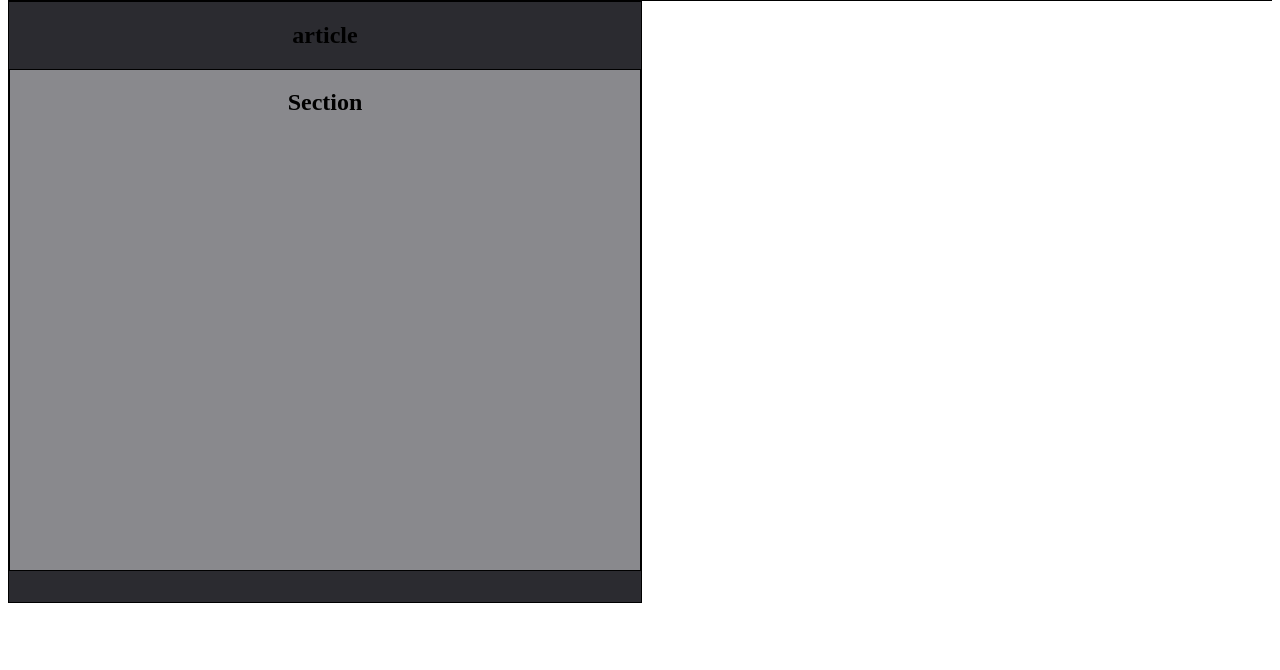
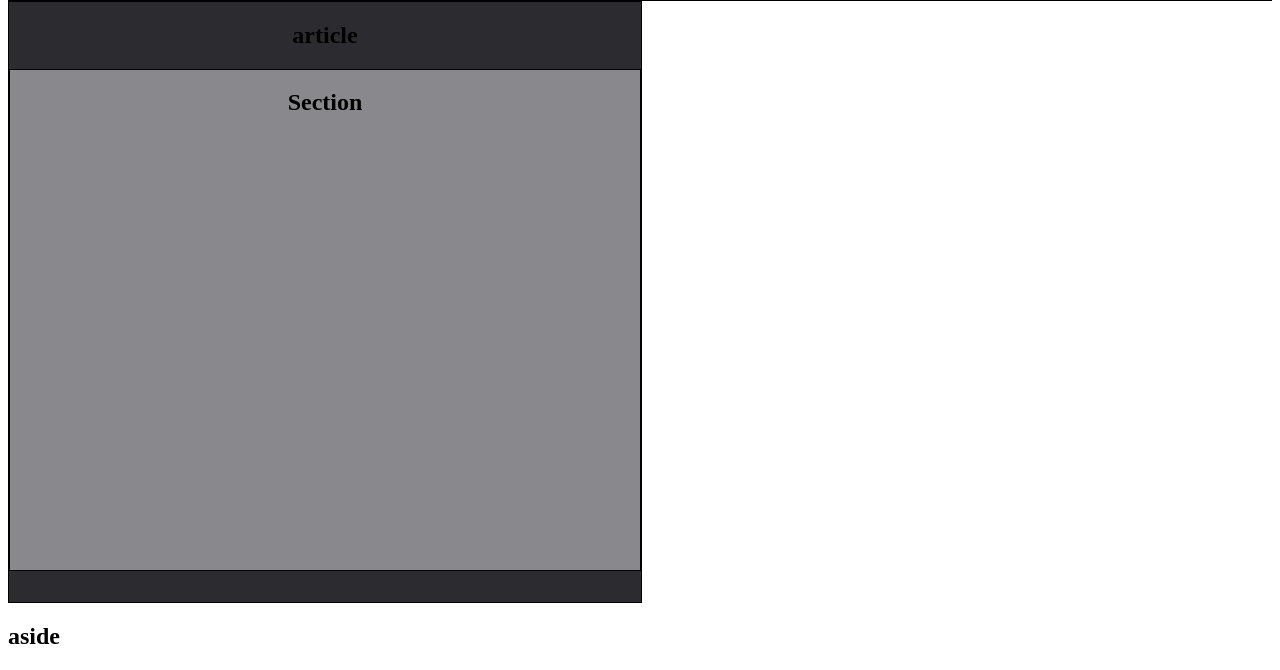
Before and after one commit to PatriciaFMF/MODELO, a plain HTML site: page INDEX.HTML in a window 1280 px wide. Shown: the part 158-828 px from the top of the page. Before the commit the page ends 800 px from the top, so only its background shows below. Drawn offline with Linux system fonts and the light colour scheme.

Commit message:
Add files via upload
aula 10/05

```diff
--- a/INDEX.HTML
+++ b/INDEX.HTML
@@ -27,13 +27,22 @@
       <article class="artigo">
 
           <h2>       article    </h2>
+
           <section class="sessao">
 
           <h2> Section </h2>
 
           </section>
 
+
       </article>
+
+
+     <aside class="aside">
+
+           <h2>  aside    </h2>
+
+     </aside>
 
     </body>
 
```
